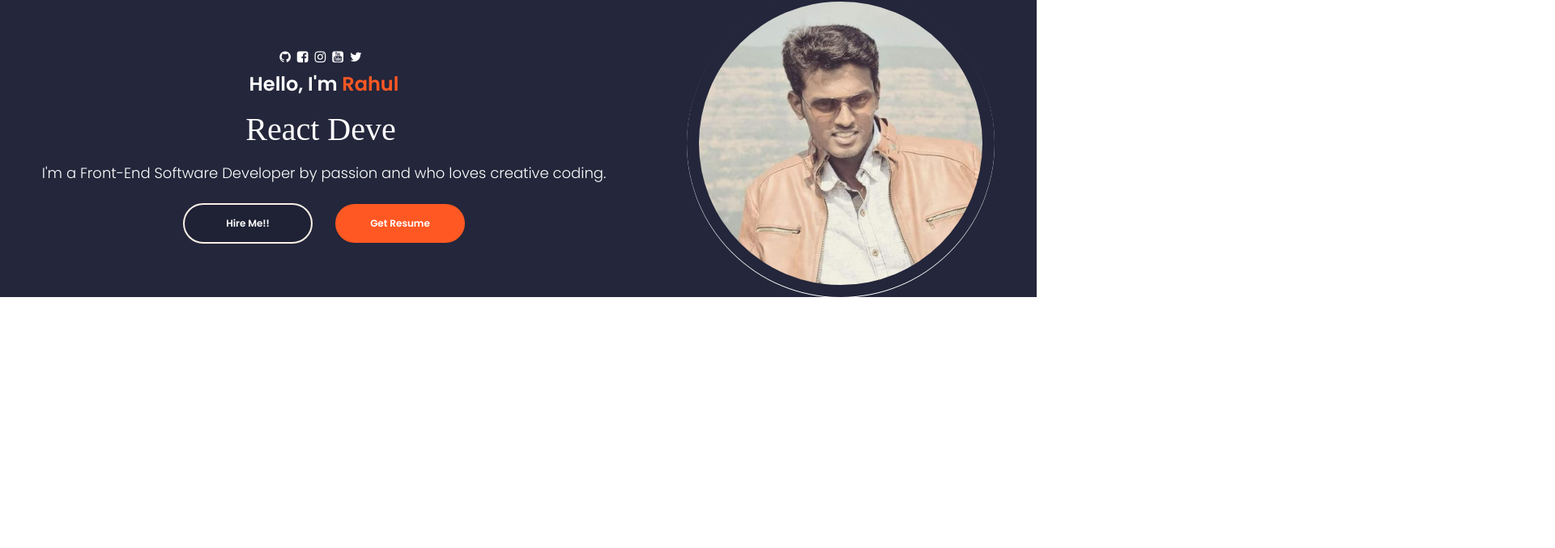
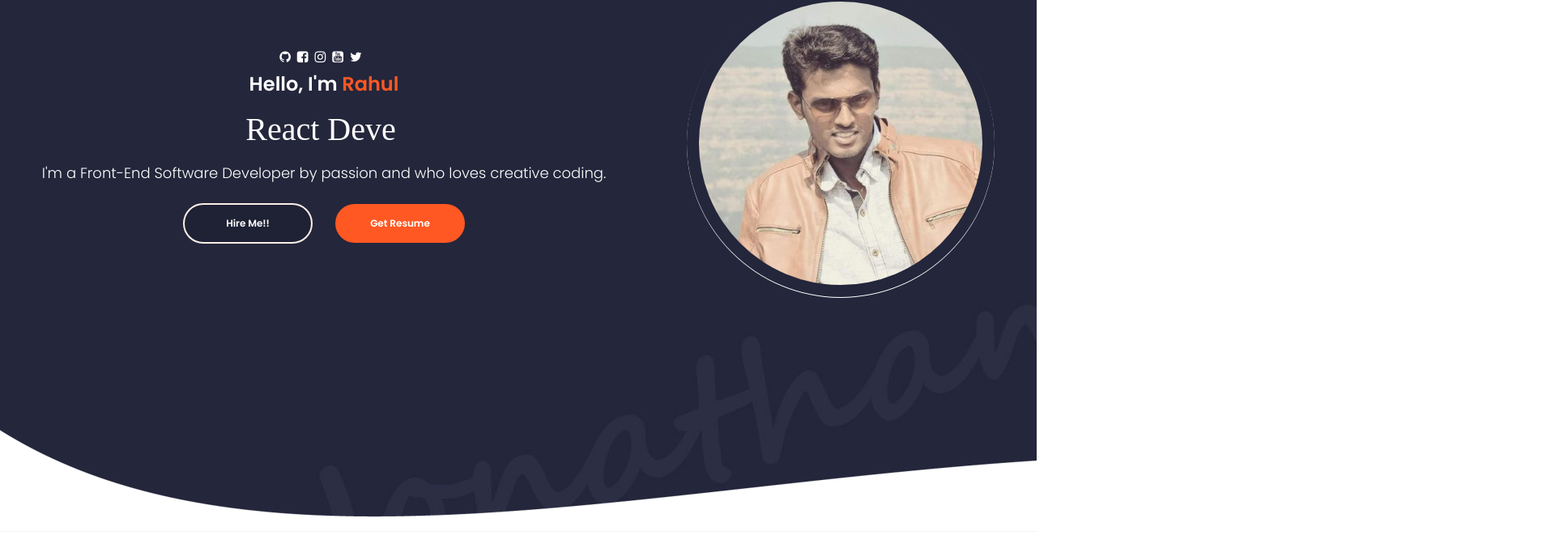
Before and after one commit to rahul-rautwar/portfolio, a React (Create React App) app: page / in a window 1280 px wide. Shown: the part 13-690 px from the top of the page at 81% size, 1920 px wide, since content can reach past the window. Built offline with nearby package versions, Linux system fonts and the light colour scheme; a web font is replaced by a local one.

Commit message:
update home page with footer

```diff
--- a/src/App.js
+++ b/src/App.js
@@ -1,10 +1,10 @@
 import "./App.css";
-import { Profile } from "./components/Home/Profile";
+import { Home } from "./components/Home/Home";
 
 function App() {
   return (
     <div className="App">
-      <Profile />
+      <Home />
     </div>
   );
 }
--- /dev/null
+++ b/src/components/Home/Footer.css
@@ -0,0 +1,26 @@
+.footer-container {
+    height: 17.8%;
+    width: 100%;
+    overflow: hidden;
+    display: flex;
+    justify-content: center;
+}
+
+.footer-parent {
+    width: 100%;
+    height: 100%;
+    max-width: 1920px;
+}
+
+.footer-parent img {
+    max-width: 100%;
+    height: 130px;
+}
+
+@media only screen and (max-width: 1110px) {
+    .footer-parent {
+        display: flex;
+        align-items: flex-end;
+    }
+
+}
--- /dev/null
+++ b/src/components/Home/Footer.js
@@ -0,0 +1,12 @@
+import React from "react";
+import Shape from "../../assets/img/shape-bg.png";
+
+export const Footer = () => {
+  return (
+    <div className="footer-container">
+      <div className="footer-parent">
+        <img alt="shape design" src={Shape} />
+      </div>
+    </div>
+  );
+};
--- /dev/null
+++ b/src/components/Home/Home.css
@@ -0,0 +1,8 @@
+.home-container {
+    display: flex;
+    flex-direction: column;
+    justify-content: space-between;
+    min-height: 670px;
+
+    background-image: url("../../assets/img/bg.jpg");
+}
--- /dev/null
+++ b/src/components/Home/Home.js
@@ -0,0 +1,13 @@
+import React from "react";
+import { Footer } from "./Footer";
+import { Profile } from "./Profile";
+import "./Home.css";
+
+export const Home = () => {
+  return (
+    <div className="home-container">
+      <Profile />
+      <Footer />
+    </div>
+  );
+};
--- a/src/components/Home/Profile.css
+++ b/src/components/Home/Profile.css
@@ -5,7 +5,6 @@
     justify-content: center;
     height: 10%;
     min-height: fit-content;
-    background-image: url("../../assets/img/bg.jpg");
 }
 
 .profile-parent {
```
